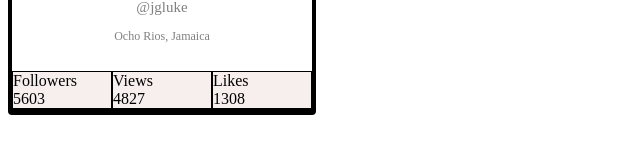
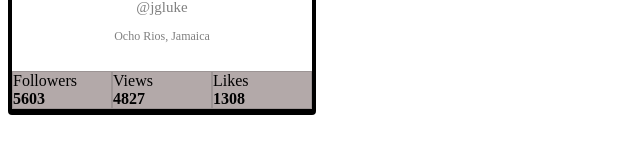
Before and after one commit to AllaGoIT/goit-react-hw-01, a React (Vite) app: page / in a window 1280 px wide. Shown: the part 207-360 px from the top of the page, without its empty margins (0-640 px from the left). Built offline with nearby package versions, Linux system fonts and the light colour scheme.

Commit message:
add code 3

```diff
--- a/src/components/Profile/Profile.jsx
+++ b/src/components/Profile/Profile.jsx
@@ -17,18 +17,18 @@ const Profile = ({ name, tag, location, image, stats }) => {
 <ul className={css.listActivities}>
             <li className={css.listItem}>
                  <span>Followers</span>
-<span >{stats.followers}</span>
+<span className={css.valueUser} >{stats.followers}</span>
 
 </li>
             <li className={css.listItem}>
                  <span>Views</span>
 
-                <span >{stats.views}</span>
+                <span className={css.valueUser}>{stats.views}</span>
 
  </li>
             <li className={css.listItem}>
                  <span>Likes</span>
-                <span >{stats.likes}</span>
+                <span className={css.valueUser}>{stats.likes}</span>
  </li>
 </ul>
 </div>
--- a/src/components/Profile/Profile.module.css
+++ b/src/components/Profile/Profile.module.css
@@ -60,16 +60,15 @@
   list-style: none;
   border: 4px;
 
-  background-color: rgb(247, 238, 238);
+  background-color: rgb(179, 169, 169);
   width: 300px;
   padding-top: 0px;
   border-bottom: 4px solid black;
   justify-content: center;
   align-items: center;
-  border-radius: color gray;
 }
 li {
-  border: 1px solid black;
+  border: 1px solid rgb(156, 148, 148);
 }
 
 .listItem {
@@ -77,3 +76,8 @@ li {
   flex-direction: column;
   width: 100px;
 }
+
+.valueUser {
+  color: black;
+  font-weight: bold;
+}
```
